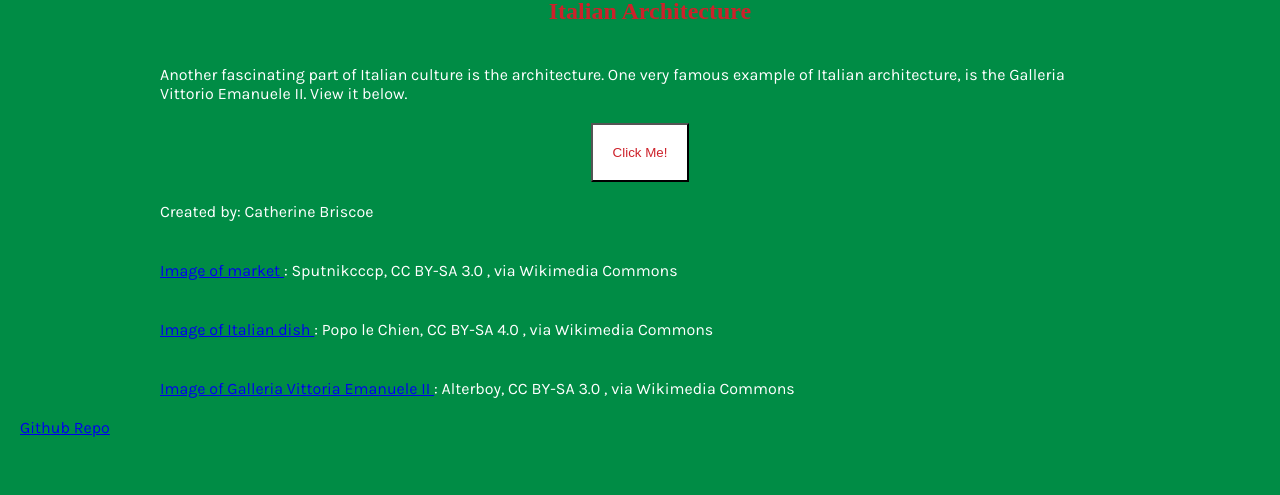
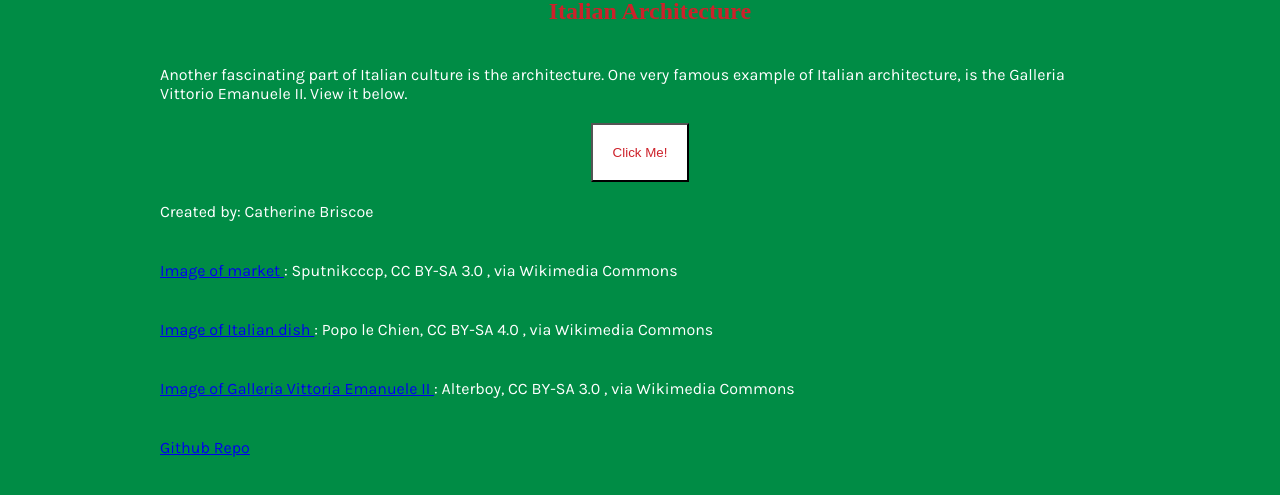
Before and after one commit to catherinebriscoe/js_website, a plain HTML site: page index.html in a window 1280 px wide. Shown: the part 715-1210 px from the top of the page. Before the commit the page ends 1172 px from the top, so only its background shows below. Drawn offline with Linux system fonts and the light colour scheme; a web font is replaced by a local one.

Commit message:
Update index.html

```diff
--- a/index.html
+++ b/index.html
@@ -45,7 +45,7 @@
 
 <p><a href="https://upload.wikimedia.org/wikipedia/commons/f/f3/Galleria_Vittorio_Emanuele_II_-_evening.jpg">Image of Galleria Vittoria Emanuele II </a>: Alterboy, CC BY-SA 3.0 <https://creativecommons.org/licenses/by-sa/3.0>, via Wikimedia Commons </p>
 
-<a href="https://github.com/catherinebriscoe/js_website">Github Repo</a>
+<p><a href="https://github.com/catherinebriscoe/js_website">Github Repo</a></p>
 
 <script src="main.js"></script>
 </body>
```
